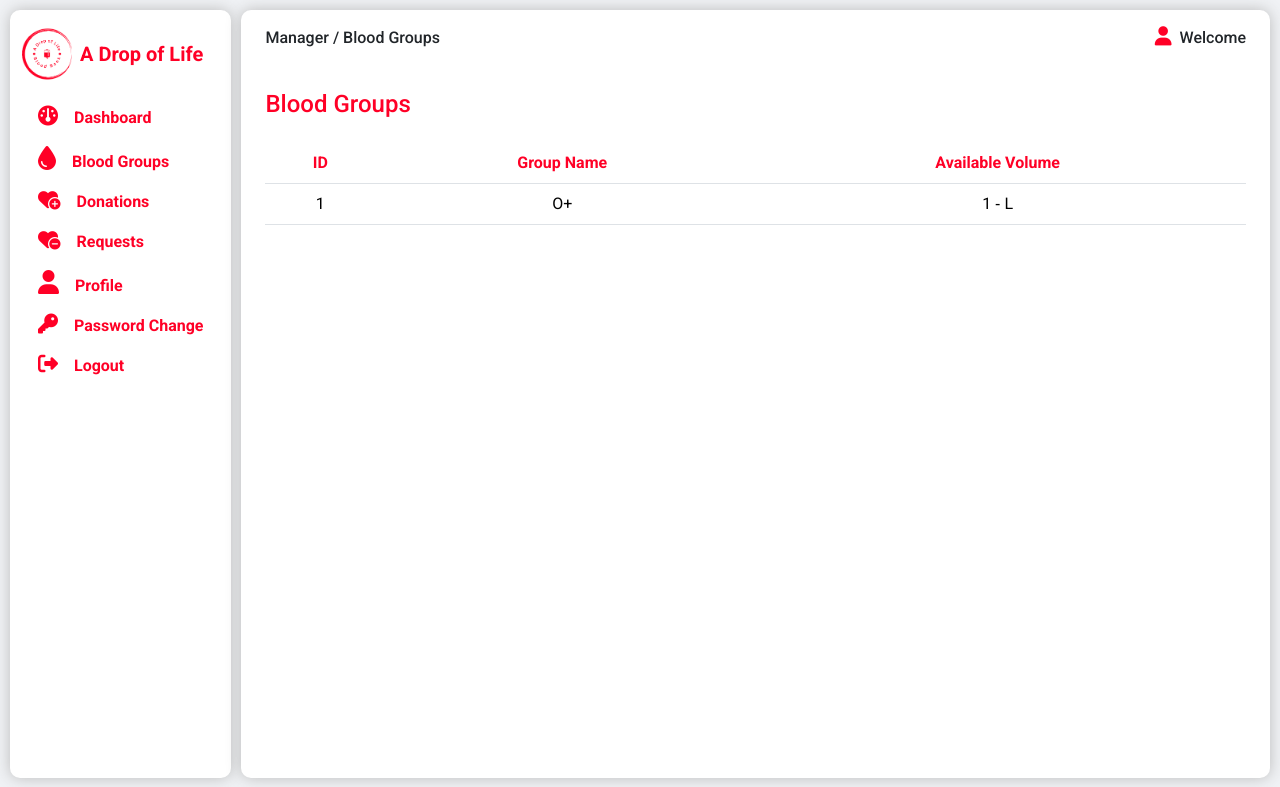
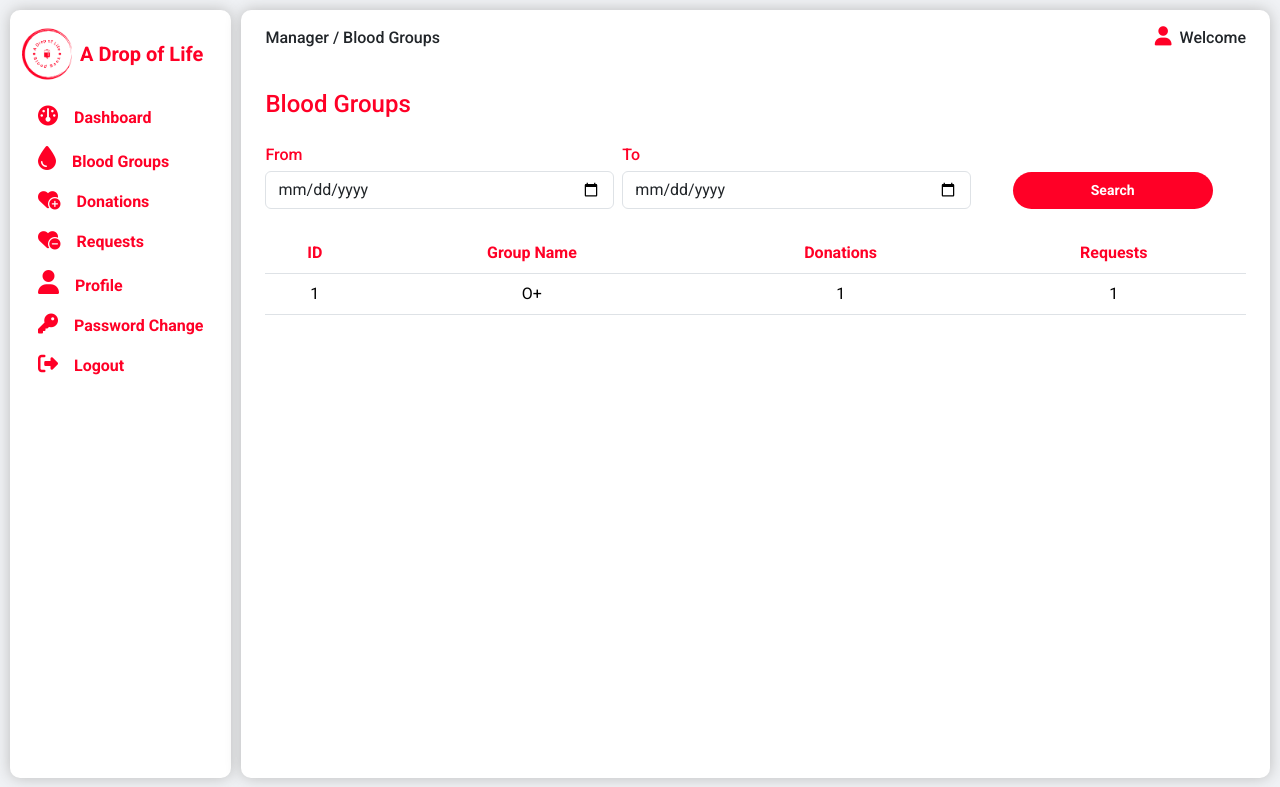
Before and after one commit to IbrahimHerawi/A-Drop-of-Life, a Django app: page /adropoflife/manager/bloodgroups/ in a window 1280 px wide. Shown: the top 787 px of the page. Run offline with Django 5.2, Linux system fonts and the light colour scheme; tables that the repository leaves empty hold one stand-in row (values such as "Sample post"); parts of the project's set-up code (start-up, migrations or seed data) failed here and were passed over; some libraries are stand-ins or nearby versions.

Commit message:
bloodgroups page is updated

```diff
--- a/bloodbank/views.py
+++ b/bloodbank/views.py
@@ -1,3 +1,4 @@
+from django.db import models
 from django.views.generic import (
     ListView,
     DetailView,
@@ -29,6 +30,67 @@ class DashboardView(ListView):
 class BloodGroupsView(ListView):
     model = BloodGroup
     template_name = "bloodbank/general/bloodgroups.html"
+
+    def get_context_data(self, **kwargs):
+        context = super().get_context_data(**kwargs)
+        begin = self.request.GET.get("begin")
+        end = self.request.GET.get("end")
+
+        if (begin is None and end is None) or (begin == "" and end == ""):
+            for bg in context["object_list"]:
+                donations = Donation.objects.filter(blood_group=bg.id).count()
+                requests = Request.objects.filter(blood_group=bg.id).count()
+                bg.donations = donations
+                bg.requests = requests
+            return context
+
+        elif begin is None or begin == "":
+            for bg in context["object_list"]:
+                donations = (
+                    Donation.objects.filter(blood_group=bg.id)
+                    .filter(transfusion_date__lte=end)
+                    .count()
+                )
+                requests = (
+                    Request.objects.filter(blood_group=bg.id)
+                    .filter(transfusion_date__lte=end)
+                    .count()
+                )
+                bg.donations = donations
+                bg.requests = requests
+            return context
+
+        elif end is None or end == "":
+            for bg in context["object_list"]:
+                donations = (
+                    Donation.objects.filter(blood_group=bg.id)
+                    .filter(transfusion_date__gte=begin)
+                    .count()
+                )
+                requests = (
+                    Request.objects.filter(blood_group=bg.id)
+                    .filter(transfusion_date__gte=begin)
+                    .count()
+                )
+                bg.donations = donations
+                bg.requests = requests
+            return context
+
+        else:
+            for bg in context["object_list"]:
+                donations = (
+                    Donation.objects.filter(blood_group=bg.id)
+                    .filter(transfusion_date__range=(begin, end))
+                    .count()
+                )
+                requests = (
+                    Request.objects.filter(blood_group=bg.id)
+                    .filter(transfusion_date__range=(begin, end))
+                    .count()
+                )
+                bg.donations = donations
+                bg.requests = requests
+            return context
 
 
 # Donation Views
--- a/templates/bloodbank/general/bloodgroups.html
+++ b/templates/bloodbank/general/bloodgroups.html
@@ -11,18 +11,41 @@
 <section>
     <div>
         <h4 class="page-title mb-4">Blood Groups</h4>
-        <table class="table table-hover text-center table-responsive">
+        <!-- Search Form -->
+        <form class="d-flex flex-column flex-lg-row justify-content-between form-content row-gap-4 column-gap-2"
+            method="get" action="{% url 'bloodgroups' %}" id="donation">
+
+            <div class="flex-grow-1">
+                <label for="begin">From</label>
+                <input type="date" class="form-control mt-1" name="begin" id="begin">
+            </div>
+
+            <div class="flex-grow-1">
+                <label for="end">To</label>
+                <input type="date" class="form-control mt-1" name="end" id="end">
+            </div>
+
+            <div class="flex-grow-1 text-center align-self-lg-end">
+                <input type="submit" class="submit-btn flex-grow-1 w-75" value="Search">
+            </div>
+        </form>
+        <!-- Search Form -->
+        <table class="table table-hover text-center table-responsive mt-4">
             <thead>
                 <th style="color: var(--clr-theme);" scope="col">ID</th>
                 <th style="color: var(--clr-theme);" scope="col">Group Name</th>
-                <th style="color: var(--clr-theme);" scope="col">Available Volume</th>
+                <th style="color: var(--clr-theme);" scope="col">Donations</th>
+                <th style="color: var(--clr-theme);" scope="col">Requests</th>
+
             </thead>
             <tbody>
                 {% for bg in object_list %}
                 <tr>
                     <td scope="row">{{bg.id}}</td>
                     <td class="text-uppercase">{{bg.group_name}}</td>
-                    <td>{{bg.available_volume}} &dash; L</td>
+                    <td>{{bg.donations}}</td>
+                    <td>{{bg.requests}}</td>
+
                 </tr>
                 {% endfor %}
             </tbody>
```
